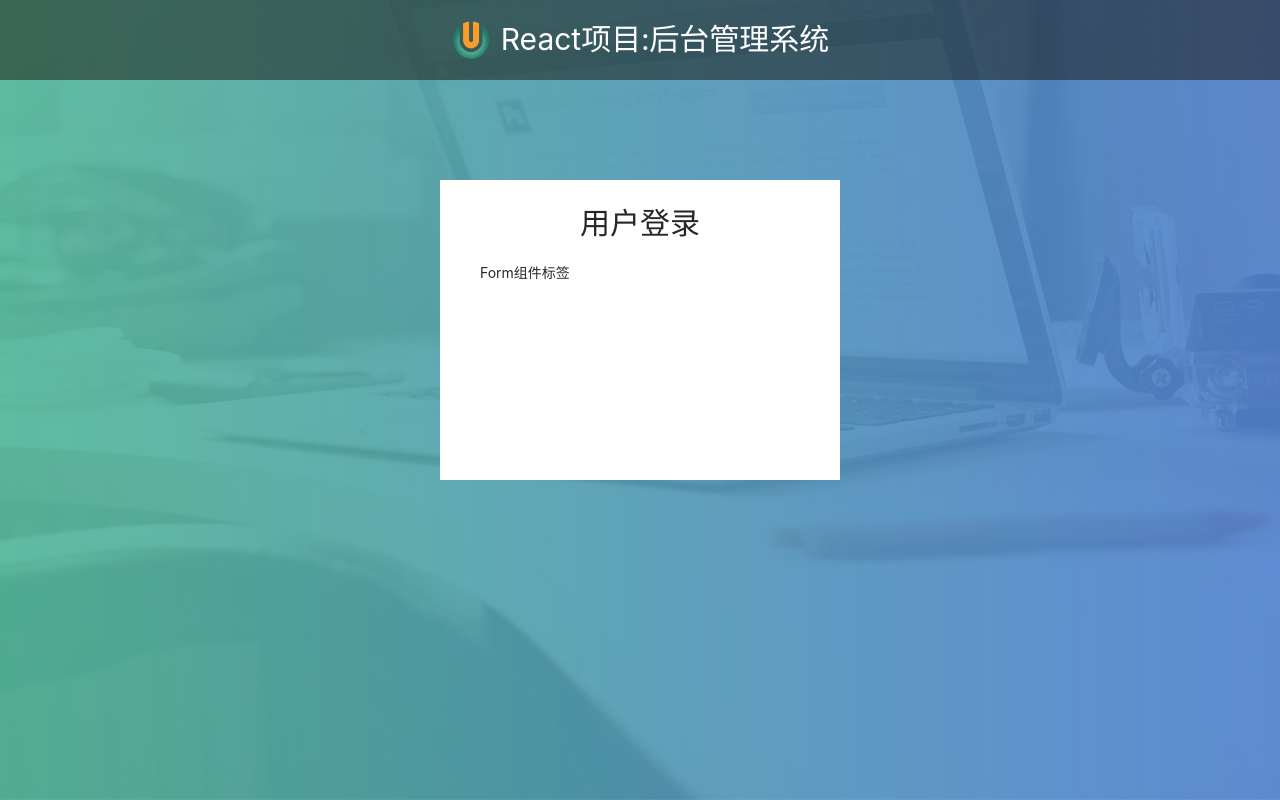
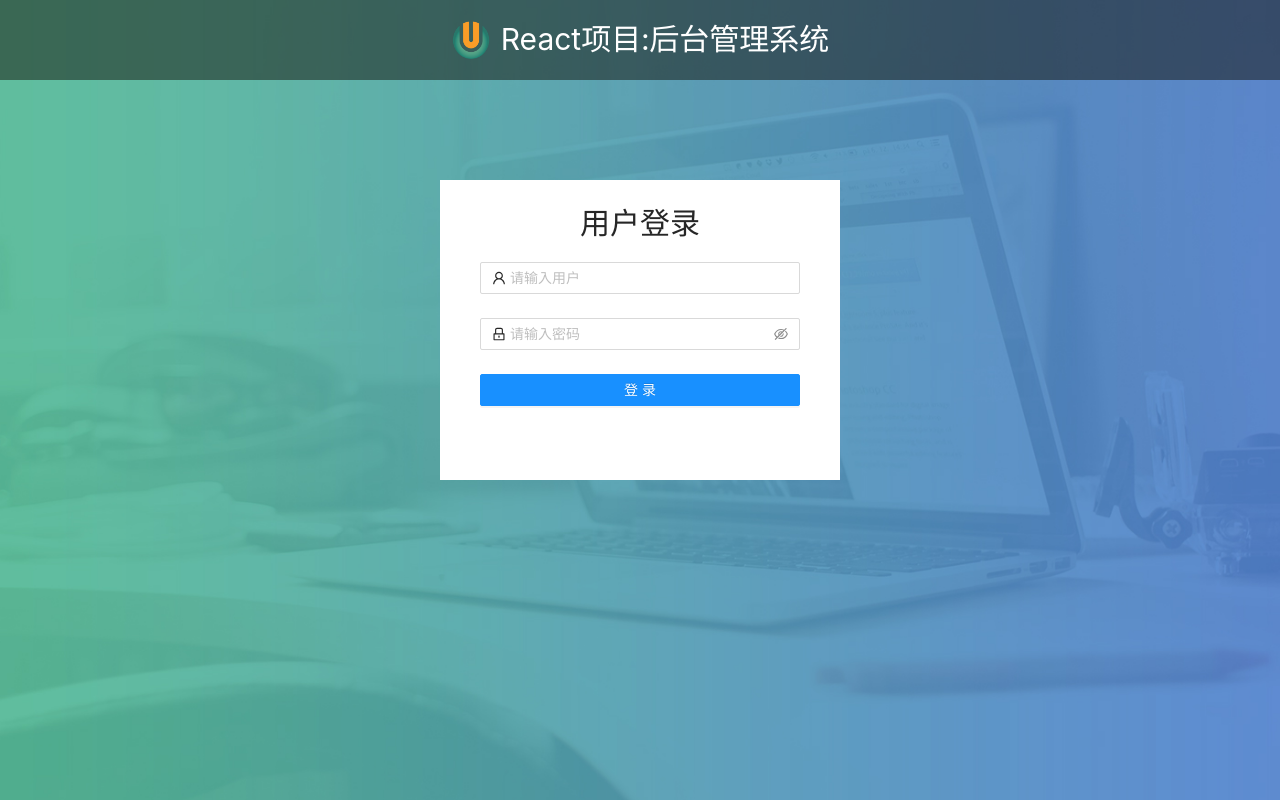
Before and after one commit to xin-zhao33/practice, a React (Create React App) app: page /login in a window 1280 px wide. Built offline with nearby package versions, Linux system fonts and the light colour scheme.

Commit message:
登录表单校验完成

```diff
--- a/public/index.html
+++ b/public/index.html
@@ -7,7 +7,7 @@
   <meta name="viewport" content="width=device-width, initial-scale=1" />
   <meta name="theme-color" content="#000000" />
   <meta name="description" content="Web site created using create-react-app" />
-  <title>React App</title>
+  <title>App</title>
   <link rel="stylesheet" href="/css/reset.css">
 </head>
 
--- a/src/pages/login/Login.jsx
+++ b/src/pages/login/Login.jsx
@@ -1,7 +1,9 @@
 import React, { Component } from 'react'
+import FormBox from './form/FormBox'
 import './login.less'
 import logo from './images/logo.png'
 export default class Login extends Component {
+
   render() {
     return (
       <div className='login'>
@@ -11,7 +13,7 @@ export default class Login extends Component {
         </header>
         <section className='login-content'>
           <h2>用户登录</h2>
-          <div>Form组件标签</div>
+          <FormBox />
         </section>
       </div>
     )
--- /dev/null
+++ b/src/pages/login/form/FormBox.css
@@ -0,0 +1,3 @@
+.login-form .login-form-button {
+  width: 100%;
+}
--- /dev/null
+++ b/src/pages/login/form/FormBox.jsx
@@ -0,0 +1,58 @@
+import React, { Component } from 'react'
+
+import { Form, Input, Button } from 'antd';
+import { UserOutlined, LockOutlined } from '@ant-design/icons';
+import './FormBox.less'
+
+const Item = Form.Item
+export default class FormBox extends Component {
+  onFinish = (values) => {
+    console.log(values);
+  };
+  passwordValidator = (rule, val, callback) => {
+    const reg = /^(0|86|17951)?(13[0-9]|15[012356789]|166|17[3678]|18[0-9]|14[57])[0-9]{8}$/
+    if (!val) {
+      callback(new Error('请输入密码!'))
+    }
+    if (reg.test(val)) {
+      callback()
+    } else {
+      callback(new Error('请输入正确的11位手机号!'))
+    }
+  }
+
+  render() {
+    return (
+      <div>
+        <Form
+          name="normal_login"
+          className="login-form"
+          onFinish={this.onFinish}
+          initialValues={{ remember: true }}
+        >
+          <Item
+            name="username"
+            rules={[{ required: true,whitespace:false, message: '请输入用户名!' },{min:4,max:12,message: '请输入4~12位账号!'},{pattern:/^[a-zA-Z0-9_]+$/,message: '用户名必须包含字母、数字、下划线!'}]}
+          >
+            <Input prefix={<UserOutlined className="site-form-item-icon" />} placeholder="请输入用户" />
+          </Item>
+          <Item
+            name="password"
+            rules={[{ validator: this.passwordValidator }]}
+          >
+            <Input.Password
+              prefix={<LockOutlined className="site-form-item-icon" />}
+              type="password"
+              placeholder="请输入密码"
+            />
+          </Item>
+          <Item>
+            <Button type="primary" htmlType="submit" className="login-form-button">
+              登录
+            </Button>
+          </Item>
+        </Form>
+      </div>
+    )
+  }
+}
--- /dev/null
+++ b/src/pages/login/form/FormBox.less
@@ -0,0 +1,5 @@
+.login-form {
+  .login-form-button {
+    width: 100%;
+  }
+}
--- a/src/pages/login/login.css
+++ b/src/pages/login/login.css
@@ -1,7 +1,8 @@
 .login {
   width: 100%;
   height: 100%;
-  background: url('images/bg.jpg') 100% 100% no-repeat;
+  background-image: url('images/bg.jpg');
+  background-size: cover;
 }
 .login .login-header {
   display: flex;
--- a/src/pages/login/login.less
+++ b/src/pages/login/login.less
@@ -1,7 +1,9 @@
 .login {
   width: 100%;
   height: 100%;
-  background: url('./images/bg.jpg') 100% 100% no-repeat;
+  // background: url('./images/bg.jpg') 100% 100% no-repeat;
+  background-image: url('./images/bg.jpg');
+  background-size: cover;
   .login-header {
     display: flex;
     justify-content: center;
```
Also changed, not shown: 1 other file (tests, documents, lock files or other folders).
